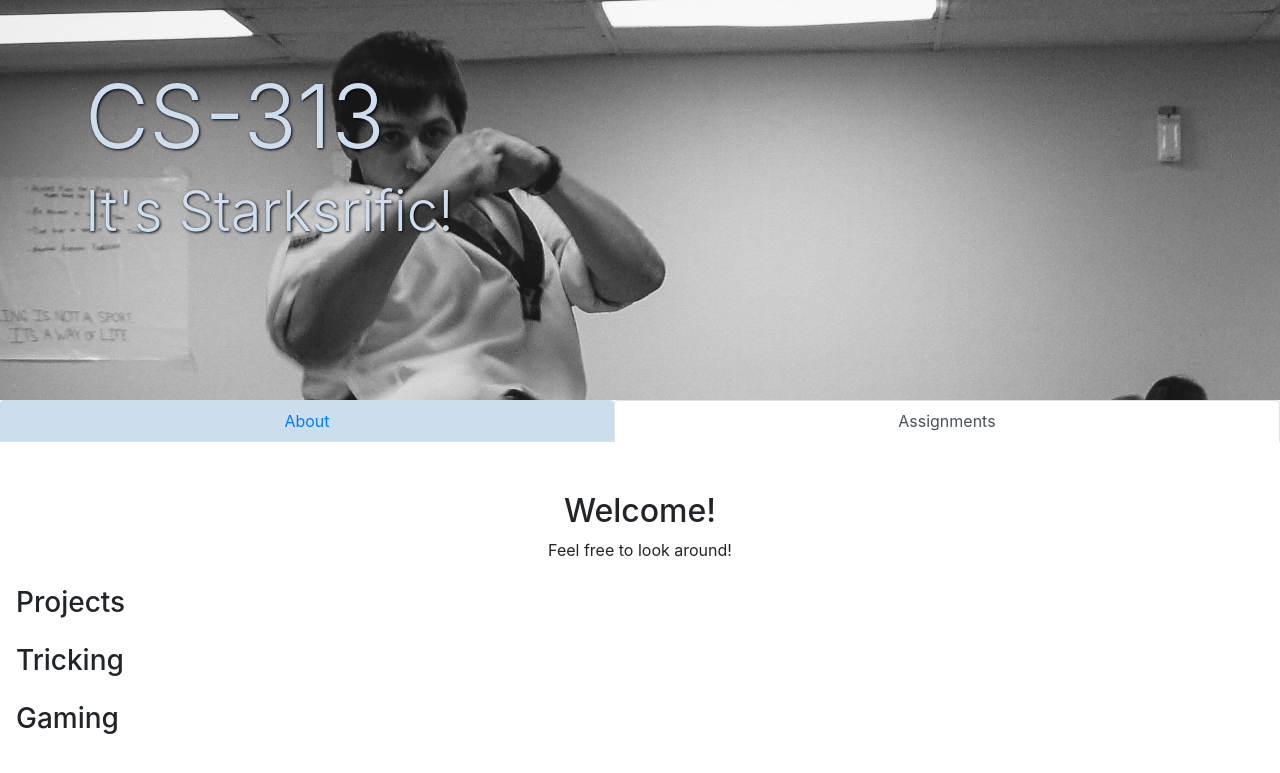
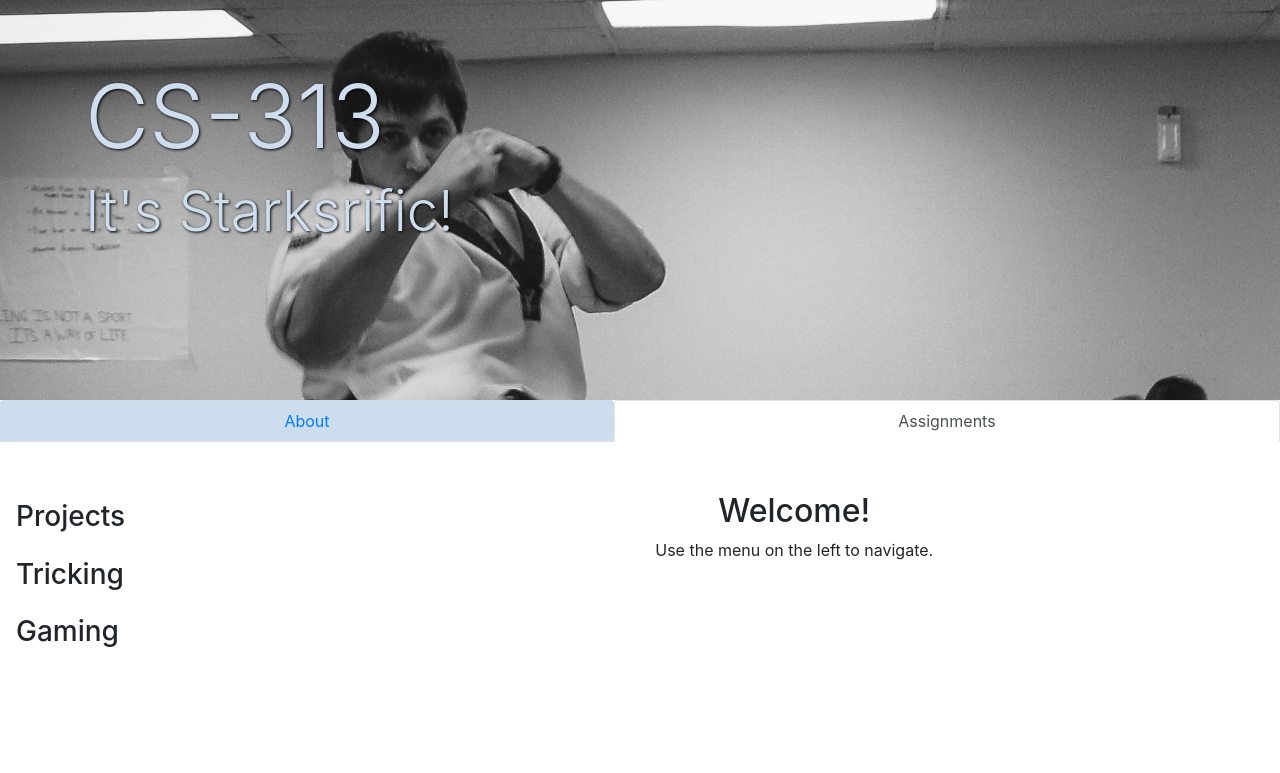
Before and after one commit to Brettzen/min-cs313-php, a PHP site: page /view/main.php?action=assignments in a window 1280 px wide. Shown: the top 773 px of the page. Run offline with PHP 8.4, Linux system fonts and the light colour scheme; some libraries are stand-ins or nearby versions.

Commit message:
Added grid and functions for working the content menu in main

```diff
--- a/css/main.css
+++ b/css/main.css
@@ -1,3 +1,10 @@
+html,
+body {
+    box-sizing: border-box !important;
+    width: 100%;
+    overflow-x: hidden;
+}
+
 .main-picture {
     background-image: url("/img/Feilong.jpg");
     height: 400px;
@@ -36,11 +43,33 @@ main p {
 
 .item-heading:hover {
     background: #cde;
-    width: 25%;
 }
 
 .item-menu {
    display: none;
-   box-sizing: border-box;
-   margin-left: 20px
+   box-sizing: border-box !important;
+   margin-left: 20px;
 }
+
+.intro p {
+    text-align: center;
+}
+
+.intro,
+.item-desc {
+    width: 98%;
+}
+
+.item-desc {
+    display: none;
+    margin: auto;
+    text-align: center;
+}
+
+.item-desc p {
+    text-align: left;
+}
+
+.item-desc h4 {
+    text-align: center;
+}
--- a/js/main.js
+++ b/js/main.js
@@ -3,4 +3,12 @@ $().ready(function(){
 //       $('.item-menu').slideUp("fast");
        $(this).next().slideToggle('fast');
    });
+
+   $('.list-group-item').on('click', function() {
+      $('.intro').fadeOut('fast');
+      $('.item-desc').fadeOut('fast');
+      $id = $(this).attr('id');
+      $('.item-desc.' + $id).show('fast');
+   });
+
 });
--- a/view/main.php
+++ b/view/main.php
@@ -12,53 +12,65 @@
 
 <!--Add main-->
 <main>
-    <h2>Welcome!</h2>
-    <p>Feel free to look around!</p>
-
+  <div class='row'>
+    <div class='col-3'>
     <ul class="nav flex-column">
         <li class="nav-item">
             <h3 class='nav-link item-heading'>Projects</h3>
-            <div class="row item-menu">
-                <div class="col-4">
-                    <div class="list-group">
-                        <a href="#" class="list-group-item list-group-item-action">Elemental Taekwondo</a>
-                        <a href="#" class="list-group-item list-group-item-action">Sunshine Roofing Company</a>
-                        <a href="#" class="list-group-item list-group-item-action">Home-Grown</a>
-                        <a href="#" class="list-group-item list-group-item-action">Band of Others</a>
-                    </div>
+            <div class="item-menu">
+                <div class="list-group">
+                    <a href="#" class="list-group-item list-group-item-action" id='one'>Elemental Taekwondo</a>
+                    <a href="#" class="list-group-item list-group-item-action" id='two'>Sunshine Roofing Company</a>
+                    <a href="#" class="list-group-item list-group-item-action" id='three'>Home-Grown</a>
+                    <a href="#" class="list-group-item list-group-item-action" id='four'>Band of Others</a>
                 </div>
-                <!--<div class="col-8">blah blah...</div>-->
             </div>
         </li>
         <li class="nav-item">
           <h3 class='nav-link item-heading'>Tricking</h3>
-            <div class="row item-menu">
-                <div class="col-4">
+            <div class="item-menu">
                     <div class="list-group">
-                        <a href="#" class="list-group-item list-group-item-action">Elemental Taekwondo</a>
-                        <a href="#" class="list-group-item list-group-item-action">Sunshine Roofing Company</a>
-                        <a href="#" class="list-group-item list-group-item-action">Home-Grown</a>
-                        <a href="#" class="list-group-item list-group-item-action">Band of Others</a>
+                        <a href="#" class="list-group-item list-group-item-action" id='five'>What is tricking?</a>
+                        <a href="#" class="list-group-item list-group-item-action" id='six'>2008 Sampler</a>
+                        <a href="#" class="list-group-item list-group-item-action" id='seven'>Yamada gets the Butterfly Twist</a>
                     </div>
-                </div>
-                <!--<div class="col-8">blah blah...</div>-->
             </div>
         </li>
         <li class="nav-item">
           <h3 class='nav-link item-heading'>Gaming</h3>
-            <div class="row item-menu">
-                <div class="col-3">
+            <div class="item-menu">
                     <div class="list-group">
-                        <a href="#" class="list-group-item list-group-item-action">Elemental Taekwondo</a>
-                        <a href="#" class="list-group-item list-group-item-action">Sunshine Roofing Company</a>
-                        <a href="#" class="list-group-item list-group-item-action">Home-Grown</a>
-                        <a href="#" class="list-group-item list-group-item-action">Band of Others</a>
+                        <a href="#" class="list-group-item list-group-item-action" id='eight'>Steam Profile</a>
+                        <a href="#" class="list-group-item list-group-item-action" id='nine'>Speedrunning Mega Man Anniversary Collection</a>
+                        <a href="#" class="list-group-item list-group-item-action" id='ten'>Final Fantasy IV Challenge: Auto-Battle Geryon</a>
+                        <a href="#" class="list-group-item list-group-item-action" id='eleven'>Zelda: A Link to the Past: Speedrun</a>
                     </div>
-                </div>
-                <!--<div class="col-8">blah blah...</div>-->
             </div>
         </li>
     </ul>
+    </div>
+    <div class='col-9'>
+        <div class="intro">
+            <h2>Welcome!</h2>
+            <p>Use the menu on the left to navigate.</p>
+        </div>
+        <div class="item-desc one">
+            <h4>Elemental Taekwondo</h4>
+            <img src='img/2666.jpg' class='img-fluid' alt='Elemental Taekwondo'>
+            <p>Elemental Taekwondo is a martial arts school that I founded back in 2010. Initially it started out as a martial arts after-school program for Magna Elementary in Magna, UT. Through multiple transitions we now offer full Taekwondo classes to all ages in Shelley, ID. We also manage the BYU-I Taekwondo club and hold belt promotional tests at the end of every semester.</p>
+            <p>The Elemental Taekwondo website, <a href='http://www.elementaltkd.com'>elementaltkd.com</a> was made using PHP, MySQL, JavaScript, and jQuery. It gives information about the school, has a small shop integrated with PayPal, a gallery, and a student dashboard that existing students can use to view their current belt's curriculum. There are currently around 40 registered students on the website.</p>
+        </div>
+
+        <div class="item-desc four">
+            <h4>Band of Others</h4>
+            <img src="img/bandOfOthers1.png" class='img-fluid' alt="Band of Others">
+            <p><a href="http://blog.ninjabee.com/2014/02/the-buzz-global-game-jam-2014.html" target="_blank">http://blog.ninjabee.com/2014/02/the-buzz-global-game-jam-2014.html</a></p>
+            <p>I had the opportunity to work alongside friends at Wahoo Studios (also known as NinjaBee) to create a game for this year's Global Game Jam. Following the theme, "We don't see things as they are, we see them as we are", we set to work brainstorming, designing and developing our game. Our end result was a guessing game titled "Band of Others". In Band of Others, you have ten different characters to select from. After selecting a character, you are then directed to a screen with a covered image. Using stamps and clues to reveal fragments of the image, you must guess what the image is. Because of the theme, the answer may be called something different depending on what character is "seeing" the object.</p>
+            <p>Band of Others was created using HTML5 and JavaScript, using the rat.js game engine and TortoiseSVN. My main tasks were finding all stock photos to ensure we stayed compliant with creative common license law, and designing/coding the "Results" screen.</p>
+            <p><a href="http://wahoo.com/play/jam/" target="_blank">You can play it here!</a></p>
+
+    </div>
+</div>
 
 </main>
 
```
Also changed, not shown: img/2666.jpg, img/bandOfOthers1.png (added), img/home-grownSample.png (added), img/sunshineroofingSampleThumb.png (added).
